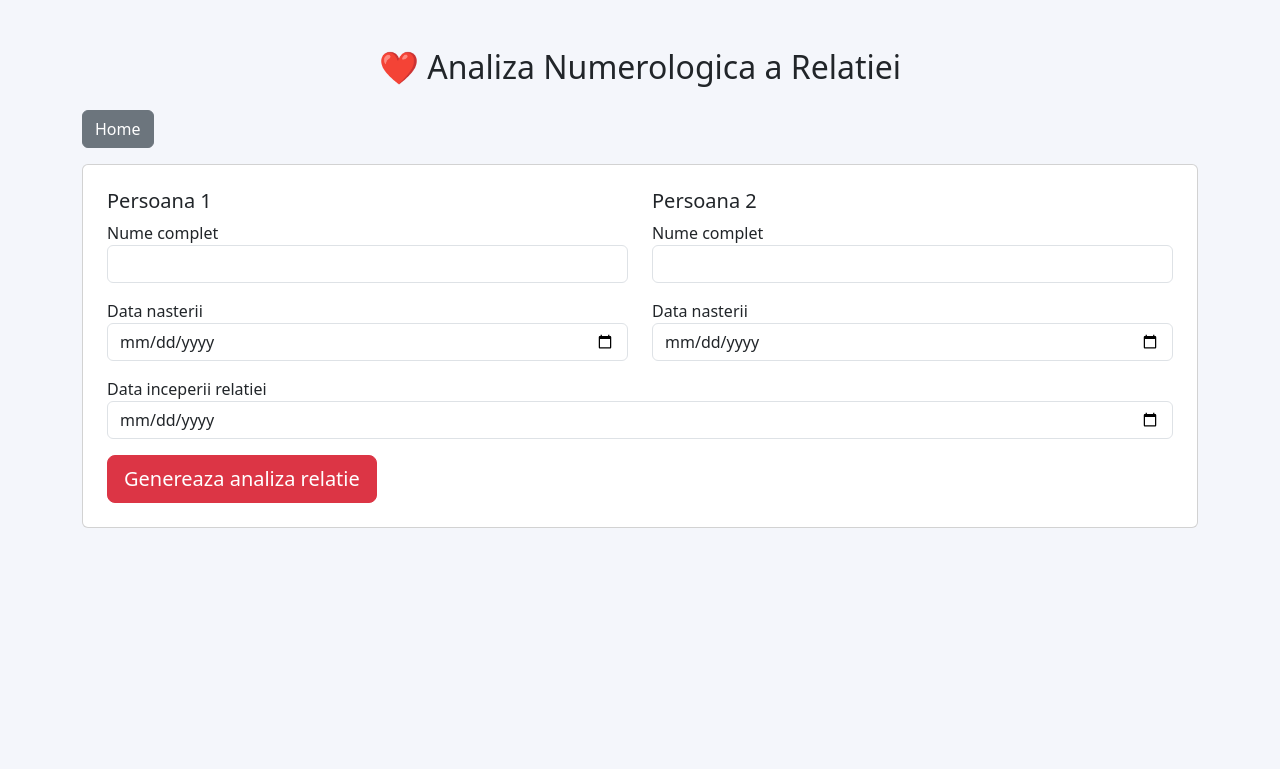
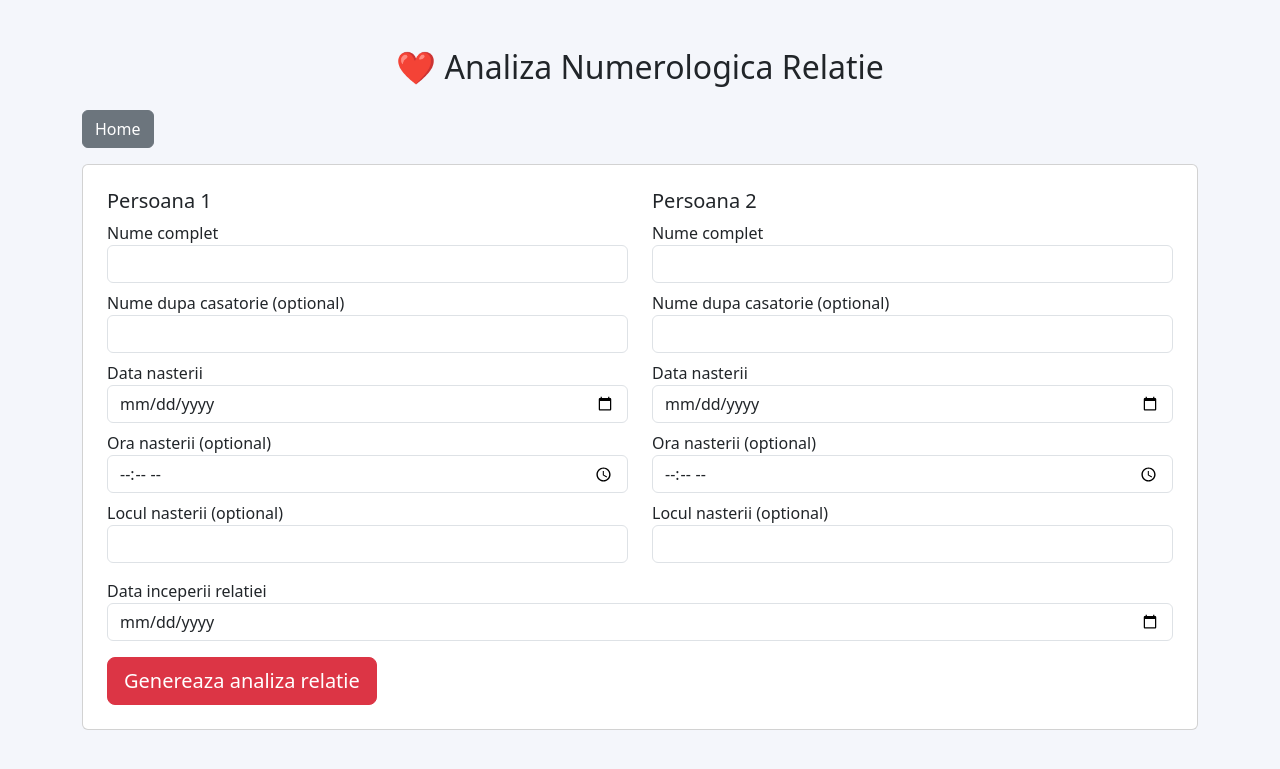
Before and after one commit to danpavel85/tennis-numerology, a Flask app: page /relatie in a window 1280 px wide. Shown: the top 769 px of the page. Run offline with Flask 3, Linux system fonts and the light colour scheme.

Commit message:
fix relationship forms

```diff
--- a/app.py
+++ b/app.py
@@ -3,7 +3,6 @@ import re
 import datetime
 
 app = Flask(__name__)
-
 
 letter_values = {
 'A':1,'J':1,'S':1,
@@ -25,53 +24,38 @@ def reduce_number(n):
 
 
 def name_number(name):
-
     total=0
-
     for c in name.upper():
         if c in letter_values:
             total+=letter_values[c]
-
     return reduce_number(total)
 
 
 def destiny_number(date):
-
     digits=[int(d) for d in re.sub(r'\D','',date)]
-
     return reduce_number(sum(digits))
 
 
 def soul_number(name):
-
     vowels="AEIOU"
-
     total=0
-
     for c in name.upper():
         if c in vowels and c in letter_values:
             total+=letter_values[c]
-
     return reduce_number(total)
 
 
 def personality_number(name):
-
     vowels="AEIOU"
-
     total=0
-
     for c in name.upper():
         if c not in vowels and c in letter_values:
             total+=letter_values[c]
-
     return reduce_number(total)
 
 
 def compatibility(a,b):
-
     diff=abs(a-b)
-
     return max(0,100-diff*12)
 
 
@@ -82,13 +66,10 @@ def relationship_years(date):
     if date:
 
         start=int(date[:4])
-
         current=datetime.datetime.now().year
 
         for y in range(current,current+5):
-
             vib=reduce_number(start+y)
-
             years.append((y,vib))
 
     return years
@@ -97,15 +78,15 @@ def relationship_years(date):
 def interpretation(score):
 
     if score>85:
-        return "Compatibilitate extrem de puternica. Posibila relatie de suflete pereche."
+        return "Compatibilitate extrem de puternica."
 
     if score>70:
-        return "Compatibilitate foarte buna cu potential de relatie stabila."
+        return "Compatibilitate foarte buna."
 
     if score>50:
-        return "Compatibilitate moderata. Relatia necesita compromis."
+        return "Compatibilitate moderata."
 
-    return "Compatibilitate scazuta. Relatia poate avea provocari."
+    return "Compatibilitate scazuta."
 
 
 # ---------------- HOME ----------------
@@ -169,10 +150,20 @@ def relatie():
     if request.method=="POST":
 
         name1=request.form["name1"]
-        name2=request.form["name2"]
+        married1=request.form.get("married1","")
 
         birth1=request.form["birth1"]
+        time1=request.form.get("time1","")
+        place1=request.form.get("place1","")
+
+
+        name2=request.form["name2"]
+        married2=request.form.get("married2","")
+
         birth2=request.form["birth2"]
+        time2=request.form.get("time2","")
+        place2=request.form.get("place2","")
+
 
         relation_date=request.form.get("relation_date","")
 
@@ -244,7 +235,6 @@ def relatie():
         "pers2":pers2,
 
         "relation_number":relation_number,
-
         "couple_energy":couple_energy,
 
         "emotional":emotional,
--- a/templates/relatie.html
+++ b/templates/relatie.html
@@ -12,21 +12,13 @@
 
 <script src="https://cdn.jsdelivr.net/npm/chart.js"></script>
 
-<style>
-
-#compatChart{
-max-height:350px;
-}
-
-</style>
-
 </head>
 
 <body style="background:#f4f6fb">
 
 <div class="container py-5">
 
-<h2 class="text-center mb-4">❤️ Analiza Numerologica a Relatiei</h2>
+<h2 class="text-center mb-4">❤️ Analiza Numerologica Relatie</h2>
 
 <a href="/" class="btn btn-secondary mb-3">Home</a>
 
@@ -41,10 +33,19 @@ max-height:350px;
 <h5>Persoana 1</h5>
 
 <label>Nume complet</label>
-<input class="form-control mb-3" name="name1">
+<input class="form-control mb-2" name="name1">
+
+<label>Nume dupa casatorie (optional)</label>
+<input class="form-control mb-2" name="married1">
 
 <label>Data nasterii</label>
-<input type="date" class="form-control mb-3" name="birth1">
+<input type="date" class="form-control mb-2" name="birth1">
+
+<label>Ora nasterii (optional)</label>
+<input type="time" class="form-control mb-2" name="time1">
+
+<label>Locul nasterii (optional)</label>
+<input class="form-control mb-3" name="place1">
 
 </div>
 
@@ -53,10 +54,19 @@ max-height:350px;
 <h5>Persoana 2</h5>
 
 <label>Nume complet</label>
-<input class="form-control mb-3" name="name2">
+<input class="form-control mb-2" name="name2">
+
+<label>Nume dupa casatorie (optional)</label>
+<input class="form-control mb-2" name="married2">
 
 <label>Data nasterii</label>
-<input type="date" class="form-control mb-3" name="birth2">
+<input type="date" class="form-control mb-2" name="birth2">
+
+<label>Ora nasterii (optional)</label>
+<input type="time" class="form-control mb-2" name="time2">
+
+<label>Locul nasterii (optional)</label>
+<input class="form-control mb-3" name="place2">
 
 </div>
 
@@ -71,7 +81,6 @@ max-height:350px;
 
 </div>
 
-
 {% if result %}
 
 <div class="card mt-4 p-4">
@@ -80,121 +89,7 @@ max-height:350px;
 
 <p class="text-center">{{result.interpretation}}</p>
 
-<canvas id="compatChart"></canvas>
-
-
-<hr>
-
-<h4>Numere personale</h4>
-
-<p>Numarul destinului: {{result.destiny1}} / {{result.destiny2}}</p>
-
-<p>Numarul numelui: {{result.name_num1}} / {{result.name_num2}}</p>
-
-<p>Numarul sufletului: {{result.soul1}} / {{result.soul2}}</p>
-
-<p>Numarul personalitatii: {{result.pers1}} / {{result.pers2}}</p>
-
-
-<hr>
-
-<h4>Analiza relatie</h4>
-
-<p>Numarul relatiei: {{result.relation_number}}</p>
-
-<p>Vibratia cuplului: {{result.couple_energy}}</p>
-
-
-<hr>
-
-<h4>Compatibilitate</h4>
-
-<ul>
-
-<li>Emotionala: {{result.emotional}}%</li>
-<li>Sexuala: {{result.sexual}}%</li>
-<li>Mentala: {{result.mental}}%</li>
-<li>Spirituala: {{result.spiritual}}%</li>
-<li>Comunicare: {{result.communication}}%</li>
-<li>Incredere: {{result.trust}}%</li>
-<li>Pasiune: {{result.passion}}%</li>
-<li>Stabilitate: {{result.stability}}%</li>
-<li>Prieteni: {{result.friendship}}%</li>
-<li>Valori comune: {{result.values_score}}%</li>
-<li>Stil de viata: {{result.lifestyle}}%</li>
-<li>Atractie: {{result.attraction}}%</li>
-
-</ul>
-
-
-<hr>
-
-<h4>Probabilitati</h4>
-
-<p>Probabilitate casatorie: {{result.marriage}}%</p>
-
-<p>Probabilitate divort: {{result.divorce}}%</p>
-
-
-<hr>
-
-<h4>Analiza karmica</h4>
-
-<p>{{result.karmic}}</p>
-
-
-<hr>
-
-<h4>Analiza ani ai relatiei</h4>
-
-<ul>
-
-{% for y,v in result.years %}
-
-<li>{{y}} - Vibratia relatiei: {{v}}</li>
-
-{% endfor %}
-
-</ul>
-
 </div>
-
-
-<script>
-
-new Chart(document.getElementById('compatChart'),{
-
-type:'radar',
-
-data:{
-labels:['Emotional','Sexual','Mental','Spiritual','Communication','Trust','Passion','Stability','Friendship','Values','Lifestyle','Attraction'],
-
-datasets:[{
-
-label:'Compatibilitate',
-
-data:[
-{{result.emotional}},
-{{result.sexual}},
-{{result.mental}},
-{{result.spiritual}},
-{{result.communication}},
-{{result.trust}},
-{{result.passion}},
-{{result.stability}},
-{{result.friendship}},
-{{result.values_score}},
-{{result.lifestyle}},
-{{result.attraction}}
-]
-
-}]
-
-}
-
-});
-
-</script>
 
 {% endif %}
 
```
